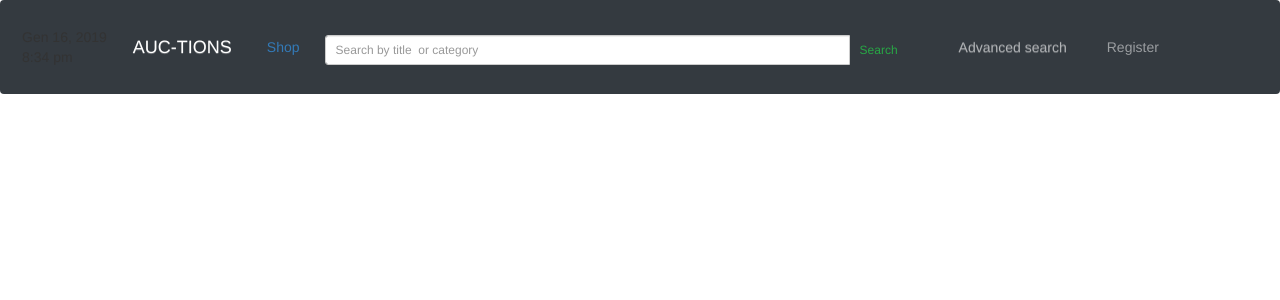
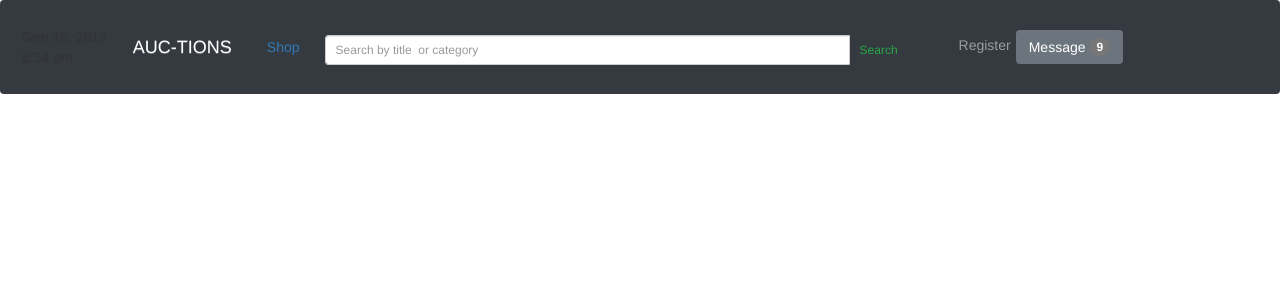
Before and after one commit to bemanu/My-Auctions, a Django app: page /auctions/ in a window 1280 px wide. Shown: the top 300 px of the page. Run offline with Django 3.2, Linux system fonts and the light colour scheme; data that the repository does not hold is empty; some libraries are stand-ins or nearby versions.

Commit message:
first change

```diff
--- a/auctions/templates/auctions/snippets/card.html
+++ b/auctions/templates/auctions/snippets/card.html
@@ -8,7 +8,7 @@
      <div class="card-body">
      <a href="{% url 'auctions:detail' instance.id %}">
          <h5  class="card-title">{{ instance.title }}</h5></a>
-     <p class="card-text">{{ instance.description | truncatewords:5 }}</p>
+     <p class="card-text">{{ instance.description | truncatewords:25 }}</p>
 
      {% if instance.offer == None %}
          <p style="margin: 0; padding: 0" class="card-text"> <b>Starting Bid :</b> {{ instance.min_price }}</p>
@@ -27,7 +27,7 @@
         <div class="card-body">
         <a href="{% url 'auctions:detail' instance.id %}">
             <h5 class="card-title">{{ instance.title }}</h5></a>
-            <p style="margin: 0; padding: 0"  class="card-text">{{ instance.description | truncatewords:15}}</p>
+            <p style="margin: 0; padding: 0"  class="card-text">{{ instance.description | truncatewords:25}}</p>
             <p  style="margin: 0; padding: 0"  class="card-text"> <b>Starting Bid :</b> {{ instance.min_price }}</p>
             <p  style="margin: 0; padding: 0" class="card-text"> <b>Auction Owner :</b> {{ instance.vendor }}</p>
              <p  style="margin: 0; padding: 0" class="card-text"> <b>Auction Deadline :</b> {{ instance.deadline }}</p>
--- a/templates/base/navbar.html
+++ b/templates/base/navbar.html
@@ -36,11 +36,11 @@
                                {% include 'search/snippets/search-form.html' %}
 
                             </div>
-            <ul class="navbar-nav">
-                 <li class="nav-item navbar-nav px-4">
-                    <a class="nav-link " href="{{ advanced_search_url }}" >Advanced search </a>
-                 </li>
-            </ul>
+{#            <ul class="navbar-nav">#}
+{#                 <li class="nav-item navbar-nav px-4">#}
+{#                    <a class="nav-link " href="{{ advanced_search_url }}" >Advanced search </a>#}
+{#                 </li>#}
+{#            </ul>#}
         <div class="collapse navbar-collapse " id="navbarMenu">
         <li class="navbar-nav ">
         {% if request.user.is_authenticated %}
@@ -48,21 +48,23 @@
                     aria-expanded="false"> <b>Hello {{ request.user.username }} </b><span class="caret "></span>
                     </a>
                     <div class="dropdown-menu  dropdown-menu-right " aria-labelledby="navbarSupportedContent" id="navbarSupportedContent">
-                        <a class="dropdown-item" href="{{ my_profile_url }}">My Profile</a>
-                        <a class="dropdown-item" href="{{ create_auction_url }}">Create Auction</a>
-{#                        <a class="dropdown-item" href="{{ statistic_chart_url }}">Stat</a>#}
-
+                        <a class="dropdown-item" href="{% url 'auctions:create_auction' %}">Create Auction</a>
+                        <a class="dropdown-item" href="{% url 'auctions:m_auction' %}">My Auctions</a>
+                        <a class="dropdown-item" href="{% url 'auctions:partecipated_auction' %}">Partecipated Auction</a>
+                        <a class="dropdown-item" href="{% url 'accounts:edit_profile' %}">Edit Profile</a>
                         <div class="dropdown-divider"></div>
                             <a class="dropdown-item" href="{{ logout_url }}">Logout</a>
                     </div>
 
         {% else %}
-{#            <li class="nav-item ">#}
                 <a class="nav-link " href="{{ register_url }}" role="button" aria-haspopup="true"
                    aria-expanded="false">Register</a>
-{#            </li>#}
+
         {% endif %}
 
-
+        <button type="button" class="btn btn-secondary">
+                    Message <span class="badge badge-light">9</span>
+                        <span class="sr-only">unread messages</span>
+        </button>
         </div>
     </nav>
```
Also changed, not shown: accounts/templates/accounts/snippets/notificazione.html (added).
